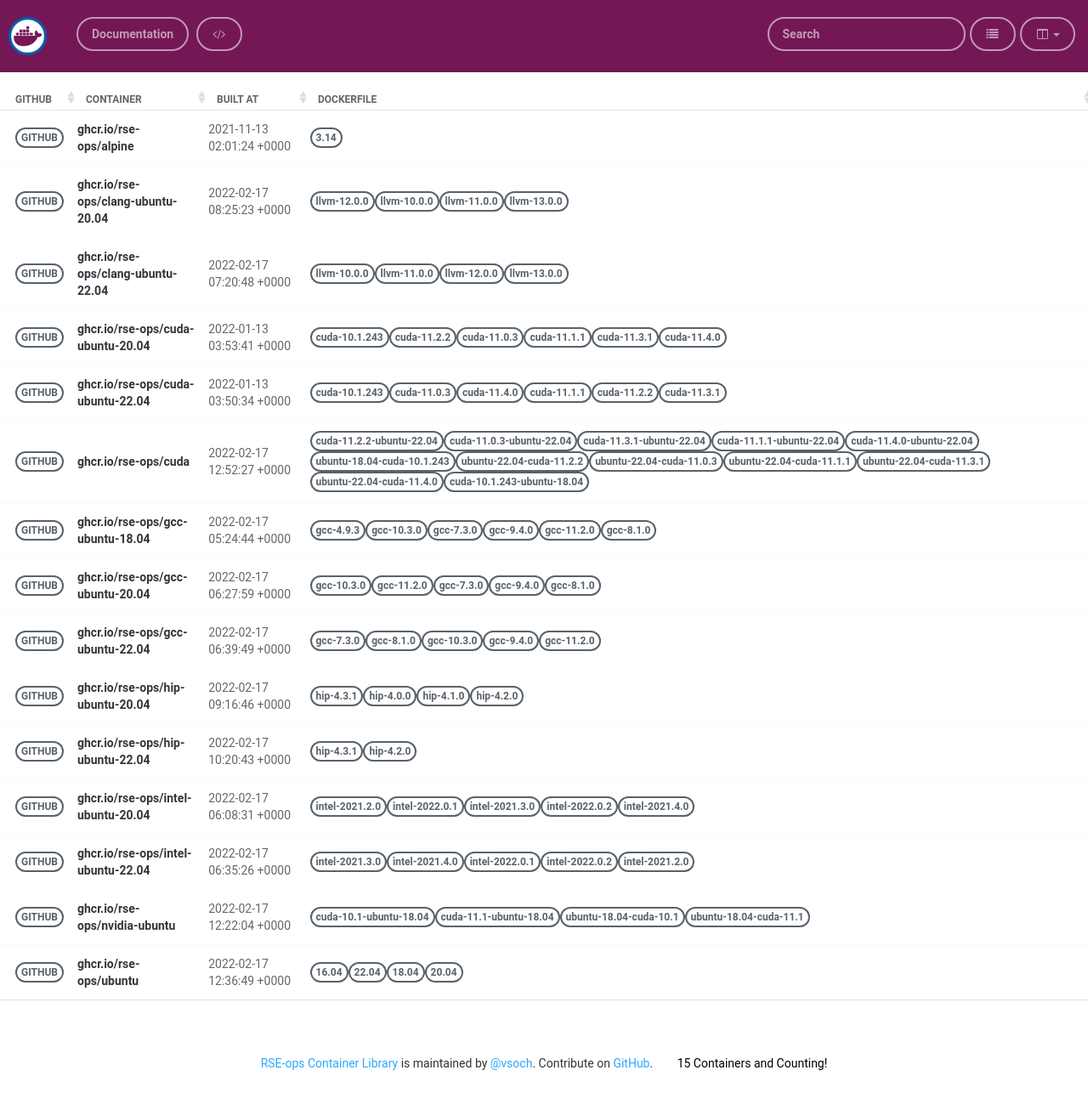
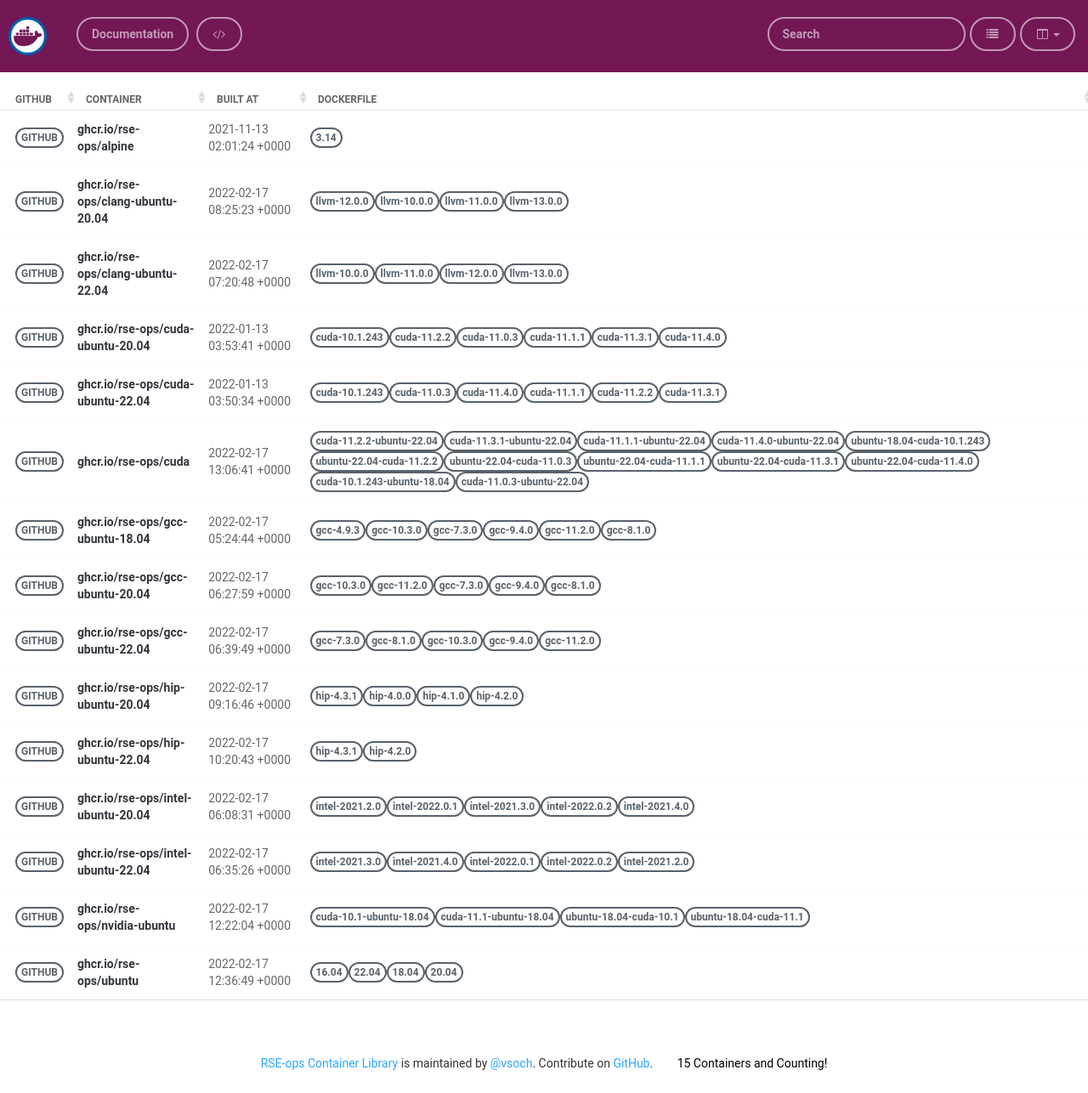
Before and after one commit to rse-ops/docker-images, a Jekyll site: the page built from pages/index.md, in a window 1280 px wide. Shown: the whole page at 85% size. Built offline with Jekyll 4.4.1, drawn with Linux system fonts in a browser that asks for light colours; nearby versions of some CDN libraries.

Commit message:
Automated push to update library 2022-02-17

```diff
--- a/_library/ghcr.io-rse-ops-cuda.md
+++ b/_library/ghcr.io-rse-ops-cuda.md
@@ -1,7 +1,7 @@
 ---
 layout: container
 name: ghcr.io/rse-ops/cuda
-updated_at: 2022-02-17 12:52:27.084104
+updated_at: 2022-02-17 13:06:41.210695
 
 
 container_url: https://github.com/orgs/rse-ops/packages/container/package/cuda
```
Also changed, not shown: other parts of _library/ghcr.io-rse-ops-cuda.md (+3 -3 lines).
